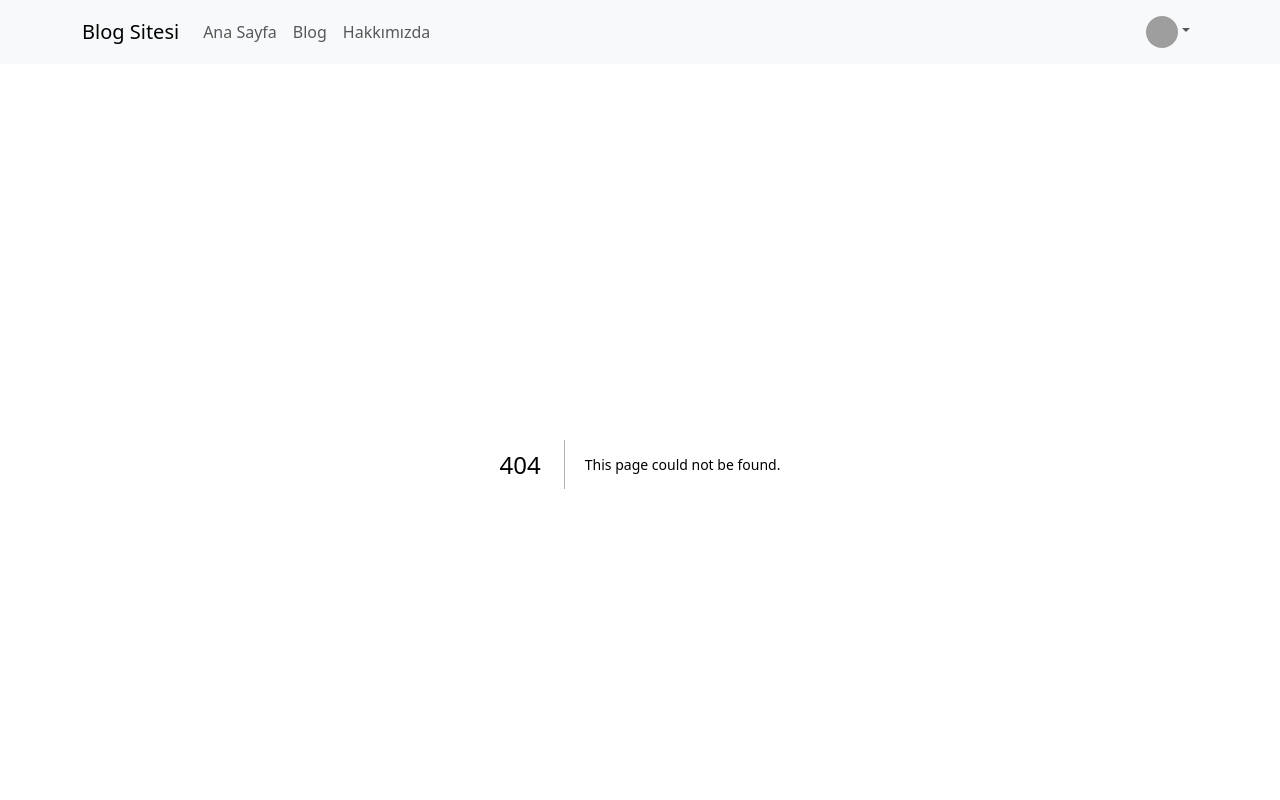
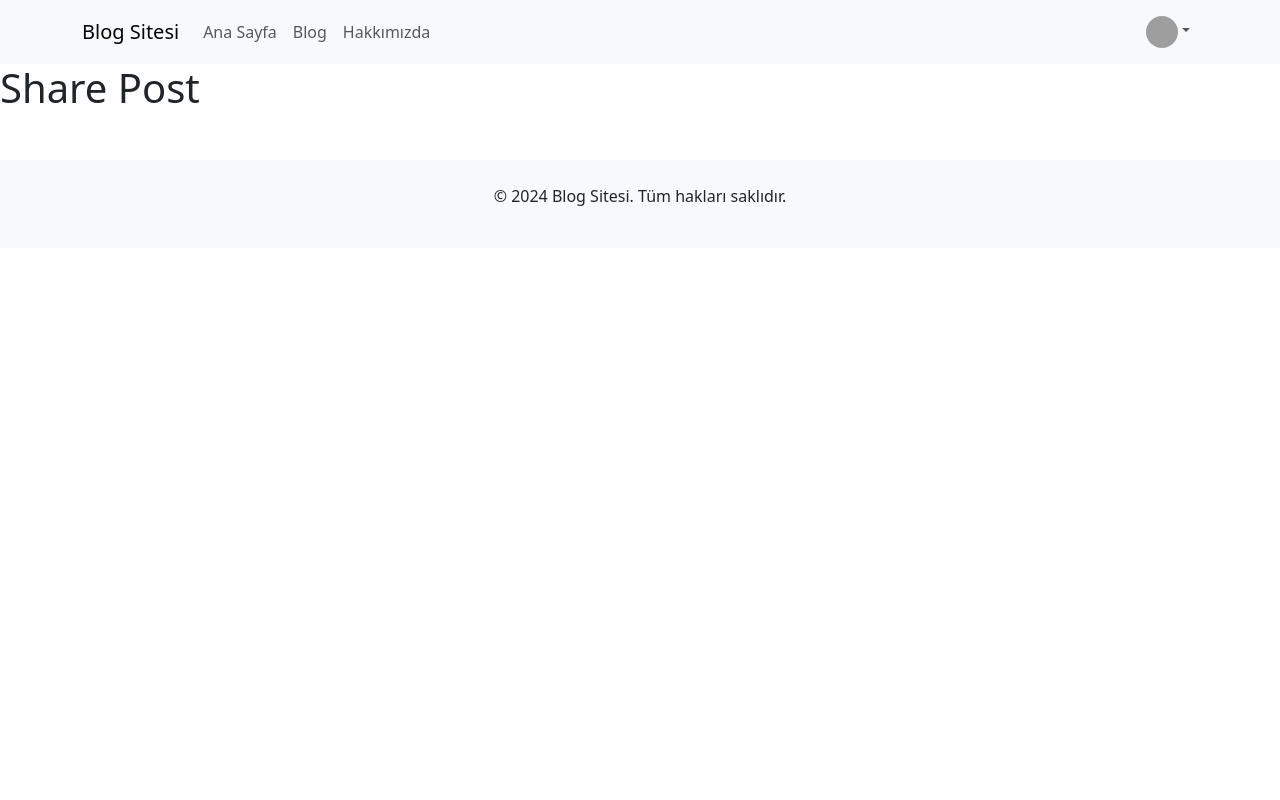
Before and after one commit to fatihkurtl/next-blog, a Next.js app: page /blog/post/create in a window 1280 px wide. Before the commit this address had no page. Shown: the top 800 px of the page. Built offline with nearby package versions, Linux system fonts and the light colour scheme; grey boxes are pictures that could not be loaded.

Commit message:
post create and post detail pages added

```diff
--- /dev/null
+++ b/src/app/blog/post/create/page.tsx
@@ -0,0 +1,8 @@
+
+export default function SharePost() {
+    return (
+        <div>
+            <h1>Share Post</h1>
+        </div>
+    );
+}
--- a/src/layouts/navbar.tsx
+++ b/src/layouts/navbar.tsx
@@ -30,7 +30,7 @@ export default function Navbar() {
               </a>
               <ul className="dropdown-menu dropdown-menu-end" aria-labelledby="navbarDropdown">
                 <li><Link href="/profil" className="dropdown-item">Profil</Link></li>
-                <li><Link href="/post-paylas" className="dropdown-item">Post Paylaş</Link></li>
+                <li><Link href="/blog/post/create" className="dropdown-item">Post Paylaş</Link></li>
                 <li><Link href="/giris" className="dropdown-item">Giriş</Link></li>
                 <li><Link href="/cikis" className="dropdown-item">Çıkış</Link></li>
               </ul>
```
Also changed, not shown: src/app/blog/post/[slug]/page.tsx (added, +12 -0 lines), src/app/blog/[slug]/page.tsx (deleted).
